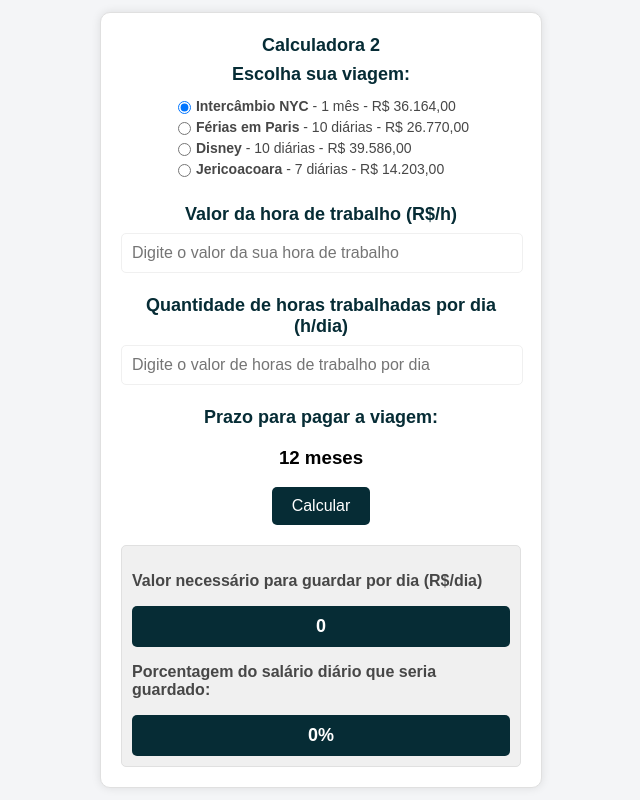
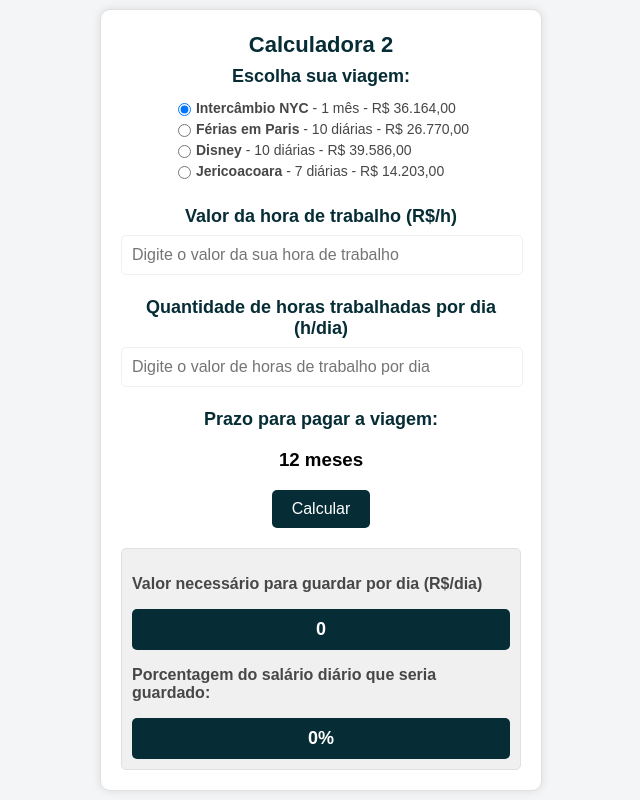
Before and after one commit to camilahorita/calculadoraViagem, a plain HTML site: page index.html in a window 1280 px wide. Shown: the whole page, without its empty margins (319-959 px from the left). Drawn offline with Linux system fonts and the light colour scheme.

Commit message:
Update styles.css

```diff
--- a/styles.css
+++ b/styles.css
@@ -17,7 +17,7 @@ body {
   text-align: center;
   border: 1px solid #e0e0e0;
 }
-h1 {
+#title {
   font-size: 22px;
 }
 h2 {
```
